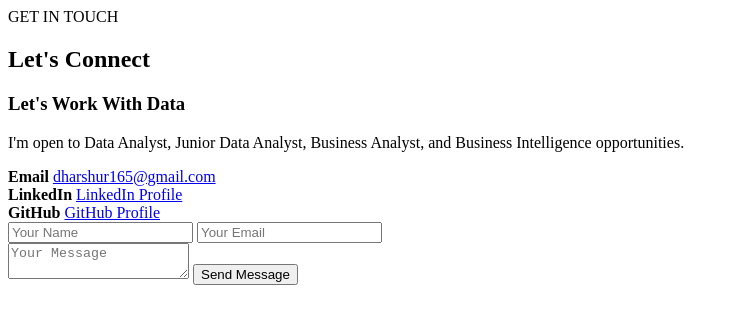
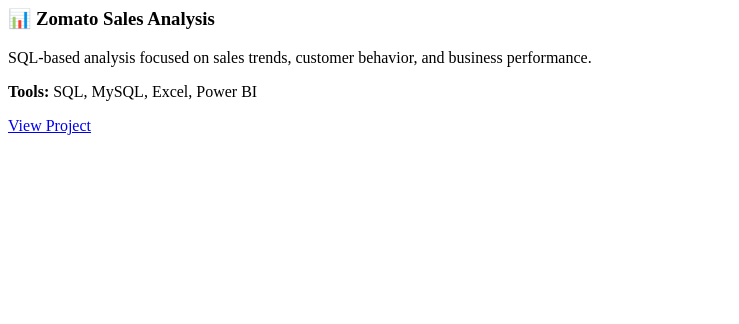
Before and after one commit to Vardharshini/Data-Analyst-Portfolio, a plain HTML site: page index.html in a window 1280 px wide. Shown: the whole page, without its empty margins (0-739 px from the left). Drawn offline with Linux system fonts and the light colour scheme.

Commit message:
Update index.html

```diff
--- a/index.html
+++ b/index.html
@@ -1,140 +1,20 @@
-<!-- =====================================
-     CONTACT
-====================================== -->
+<div class="project-card">
 
-<section class="contact-section" id="contact">
+    <h3>📊 Zomato Sales Analysis</h3>
 
-    <div class="section-heading">
+    <p>
+        SQL-based analysis focused on sales trends,
+        customer behavior, and business performance.
+    </p>
 
-        <p class="section-label">
-            GET IN TOUCH
-        </p>
+    <p>
+        <strong>Tools:</strong> SQL, MySQL, Excel, Power BI
+    </p>
 
-        <h2>
-            Let's Connect
-        </h2>
+    <a href="https://github.com/Vardharshini/Data-Analyst-Portfolio/tree/main/projects/zomato"
+       target="_blank"
+       class="project-button">
+        View Project
+    </a>
 
-        <div class="heading-line"></div>
-
-    </div>
-
-
-    <div class="contact-container">
-
-        <!-- LEFT SIDE -->
-        <div class="contact-info">
-
-            <h3>
-                Let's Work With Data
-            </h3>
-
-            <p>
-                I'm open to Data Analyst, Junior Data Analyst,
-                Business Analyst, and Business Intelligence
-                opportunities.
-            </p>
-
-
-            <!-- EMAIL -->
-            <div class="contact-detail">
-
-                <i class="fa-solid fa-envelope"></i>
-
-                <div>
-
-                    <strong>
-                        Email
-                    </strong>
-
-                    <a href="mailto:dharshur165@gmail.com">
-                        dharshur165@gmail.com
-                    </a>
-
-                </div>
-
-            </div>
-
-
-            <!-- LINKEDIN -->
-            <div class="contact-detail">
-
-                <i class="fa-brands fa-linkedin"></i>
-
-                <div>
-
-                    <strong>
-                        LinkedIn
-                    </strong>
-
-                    <a href="https://www.linkedin.com/in/vardharshini-dataanalyst/"
-                       target="_blank">
-
-                        LinkedIn Profile
-
-                    </a>
-
-                </div>
-
-            </div>
-
-
-            <!-- GITHUB -->
-            <div class="contact-detail">
-
-                <i class="fa-brands fa-github"></i>
-
-                <div>
-
-                    <strong>
-                        GitHub
-                    </strong>
-
-                    <a href="https://vardharshini.github.io/Data-Analyst-Portfolio/"
-                       target="_blank">
-
-                        GitHub Profile
-
-                    </a>
-
-                </div>
-
-            </div>
-
-        </div>
-
-
-        <!-- RIGHT SIDE FORM -->
-        <form class="contact-form" id="contactForm">
-
-            <div class="contact-row">
-
-                <input
-                    type="text"
-                    name="name"
-                    placeholder="Your Name"
-                    required>
-
-                <input
-                    type="email"
-                    name="email"
-                    placeholder="Your Email"
-                    required>
-
-            </div>
-
-
-            <textarea
-                name="message"
-                placeholder="Your Message"
-                required></textarea>
-
-
-            <button type="submit">
-                Send Message
-            </button>
-
-        </form>
-
-    </div>
-
-</section>
+</div>
```
